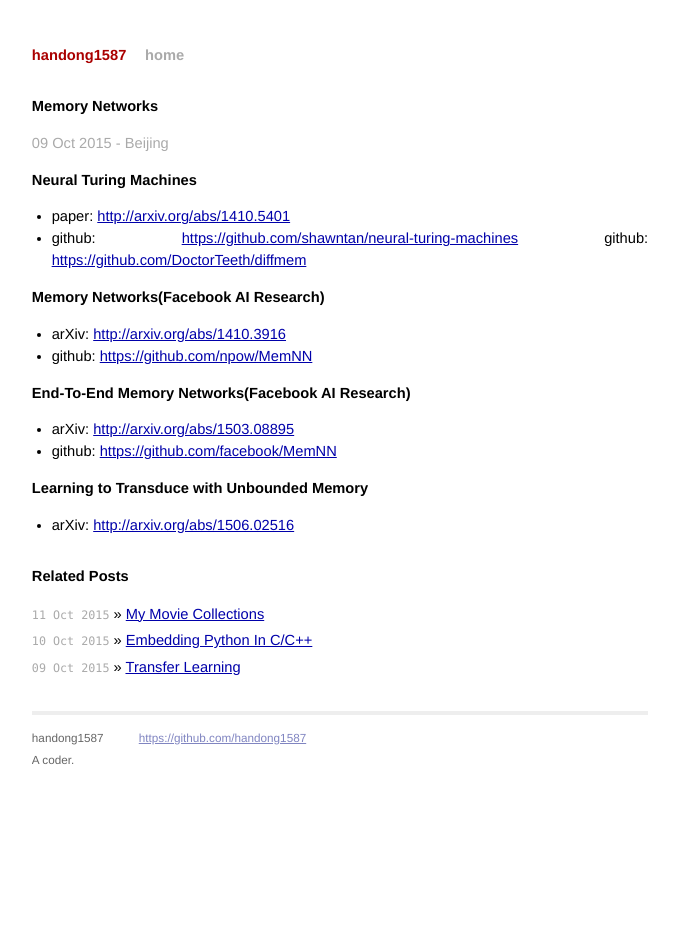
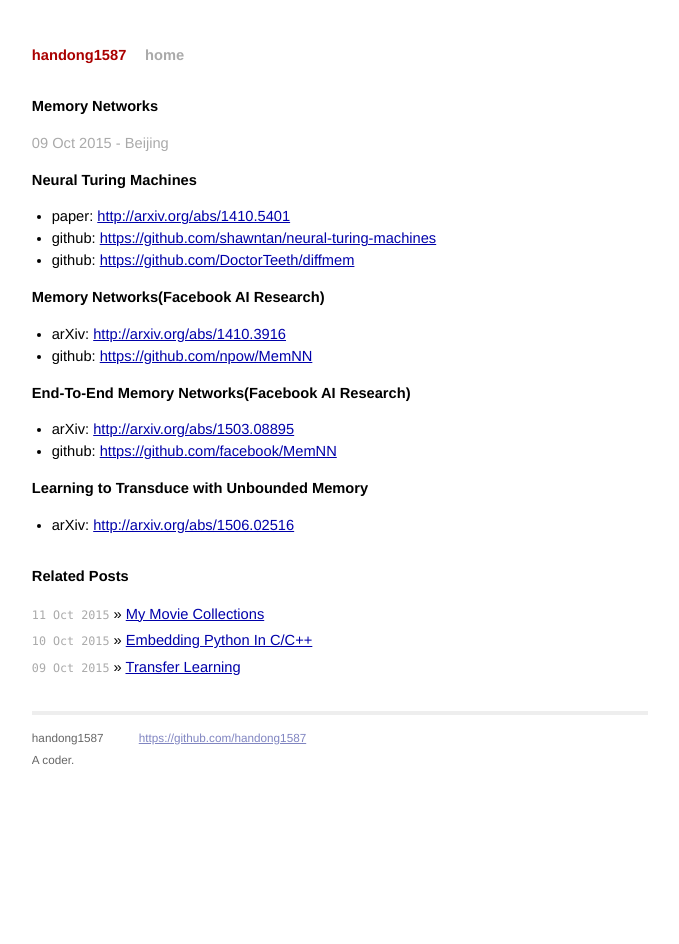
Before and after one commit to handong1587/handong1587.github.io, a Jekyll site: the page built from _posts/deep_learning/2015-10-09-memory-networks.md, in a window 1280 px wide. Shown: the whole page, without its empty margins (300-979 px from the left). Built offline with Jekyll 4.4.1, drawn with Linux system fonts in a browser that asks for light colours; Markdown is read by kramdown in place of the engine named in the settings; comment, search, counter and statistics services are not loaded.

Commit message:
update md

```diff
--- a/_posts/deep_learning/2015-10-09-memory-networks.md
+++ b/_posts/deep_learning/2015-10-09-memory-networks.md
@@ -13,7 +13,7 @@ title: Memory Networks
 
 - paper: [http://arxiv.org/abs/1410.5401](http://arxiv.org/abs/1410.5401)
 - github: [https://github.com/shawntan/neural-turing-machines](https://github.com/shawntan/neural-turing-machines)
-github: [https://github.com/DoctorTeeth/diffmem](https://github.com/DoctorTeeth/diffmem)
+- github: [https://github.com/DoctorTeeth/diffmem](https://github.com/DoctorTeeth/diffmem)
 
 **Memory Networks(Facebook AI Research)**
 
```
